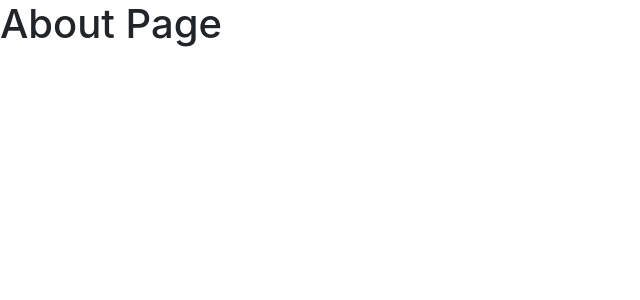
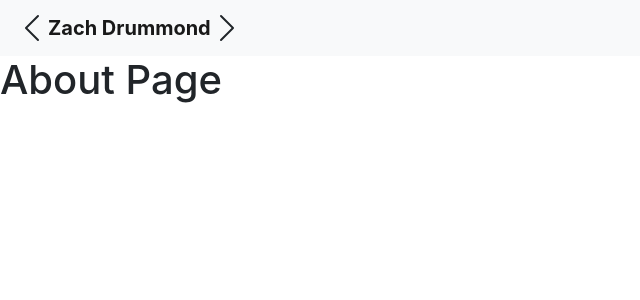
Before and after one commit to zachdrummond/portfolio-react, a React (Create React App) app: page / in a window 1280 px wide. Shown: the top 300 px of the page, without its empty margins (0-640 px from the left). Built offline with nearby package versions, Linux system fonts and the light colour scheme.

Commit message:
Added name to Navbar

```diff
--- a/src/App.js
+++ b/src/App.js
@@ -1,4 +1,5 @@
 import { BrowserRouter as Router, Route, Switch } from "react-router-dom";
+import NavBar from "./components/NavBar/NavBar";
 import About from "./components/About";
 import Portfolio from "./components/Portfolio";
 import Contact from "./components/Contact";
@@ -7,6 +8,7 @@ function App() {
   return (
     <div className="App">
       <Router>
+        <NavBar/>
         <Switch>
           <Route exact path="/" component={About}/>
           <Route exact path="/about" component={About}/>
--- /dev/null
+++ b/src/components/NavBar/Name.jsx
@@ -0,0 +1,42 @@
+import React from "react";
+
+const Name = () => {
+  return (
+    <>
+      {/* < Arrow */}
+      <svg
+        width="2em"
+        height="2em"
+        viewBox="0 0 16 16"
+        class="bi bi-chevron-left"
+        fill="currentColor"
+        xmlns="http://www.w3.org/2000/svg"
+      >
+        <path
+          fill-rule="evenodd"
+          d="M11.354 1.646a.5.5 0 0 1 0 .708L5.707 8l5.647 5.646a.5.5 0 0 1-.708.708l-6-6a.5.5 0 0 1 0-.708l6-6a.5.5 0 0 1 .708 0z"
+        />
+      </svg>
+      {/* Zach Drummond */}
+      <p id="name" class="navbar-brand font-weight-bold font m-0">
+        Zach Drummond
+      </p>
+      {/* > Arrow */}
+      <svg
+        width="2em"
+        height="2em"
+        viewBox="0 0 16 16"
+        class="bi bi-chevron-right"
+        fill="currentColor"
+        xmlns="http://www.w3.org/2000/svg"
+      >
+        <path
+          fill-rule="evenodd"
+          d="M4.646 1.646a.5.5 0 0 1 .708 0l6 6a.5.5 0 0 1 0 .708l-6 6a.5.5 0 0 1-.708-.708L10.293 8 4.646 2.354a.5.5 0 0 1 0-.708z"
+        />
+      </svg>
+    </>
+  );
+};
+
+export default Name;
--- /dev/null
+++ b/src/components/NavBar/NavBar.jsx
@@ -0,0 +1,11 @@
+import Name from "./Name";
+
+const NavBar = () => {
+  return (
+    <nav className="navbar navbar-expand-lg navbar-light bg-light">
+      <Name/>
+    </nav>
+  );
+};
+
+export default NavBar;
```
